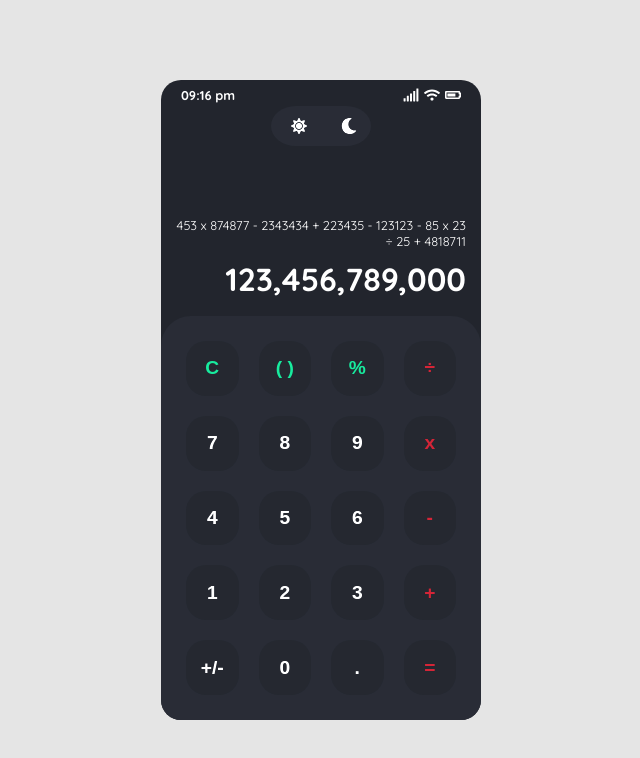
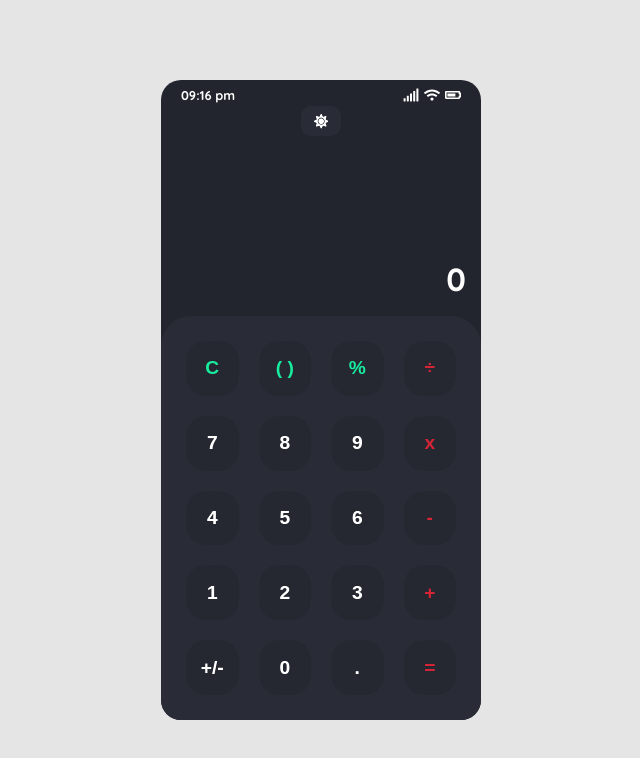
Before and after one commit to vjespinoza/react-calculator, a React (Create React App) app: page / in a window 1280 px wide. Shown: the top 758 px of the page, without its empty margins (319-959 px from the left). Built offline with nearby package versions, Linux system fonts and the light colour scheme.

Commit message:
useCalc - currentValue with decimals and thounsand separator

```diff
--- a/src/components/Calculator/Calculator.elements.js
+++ b/src/components/Calculator/Calculator.elements.js
@@ -49,39 +49,20 @@ export const DisplayTop = styled.div`
         display: flex;
         justify-content: center;
         align-items: center;
-        width: 50px;
-        height: 40px;
+        width: 40px;
+        height: 30px;
         position: absolute;
         top: 110%;
         left: 50%;
-        transform: translateX(-100%);
-        border-top-left-radius: 50%;
-        border-bottom-left-radius: 50%;
-    }
-
-    & span:nth-child(4) {
-        background: ${(props) => (props.darkMode ? colLigth : colDark)};
-        filter: brightness(1.2);
-        display: flex;
-        justify-content: center;
-        align-items: center;
-        width: 50px;
-        height: 40px;
-        position: absolute;
-        top: 110%;
-        right: 50%;
-        transform: translateX(100%);
-        border-top-right-radius: 50%;
-        border-bottom-right-radius: 50%;
-    }
-
-    & span:nth-child(3) > *,
-    span:nth-child(4) > * {
-        cursor: pointer;
+        transform: translateX(-50%);
+        border-radius: 10px;
     }
 
     & span > svg {
+        cursor: pointer;
         fill: ${(props) => (props.darkMode ? colDark : "white")};
+        margin: 0;
+        font-size: 0.9rem;
     }
 `;
 
--- a/src/components/Calculator/Calculator.js
+++ b/src/components/Calculator/Calculator.js
@@ -1,12 +1,18 @@
 import React from "react";
 import Display from "./Display/Display";
 import Keyboard from "./Keyboard/Keyboard";
+import useCalc from "../../hooks/useCalc";
 
 const Calculator = ({ toggleDarkMode, darkMode }) => {
+    const { handleClick, currentVal } = useCalc();
     return (
         <>
-            <Display darkMode={darkMode} toggleDarkMode={toggleDarkMode} />
-            <Keyboard darkMode={darkMode} />
+            <Display
+                currentVal={currentVal}
+                darkMode={darkMode}
+                toggleDarkMode={toggleDarkMode}
+            />
+            <Keyboard handleClick={handleClick} darkMode={darkMode} />
         </>
     );
 };
--- a/src/components/Calculator/Display/Display.js
+++ b/src/components/Calculator/Display/Display.js
@@ -15,12 +15,12 @@ import {
     FaMoon,
 } from "react-icons/fa";
 import { getTime } from "../../../utils/time";
+import { convertNumbers } from "../../../utils/stringParser";
 
-const Display = ({ toggleDarkMode, darkMode }) => {
+const Display = ({ toggleDarkMode, darkMode, currentVal }) => {
     const [time, setTime] = useState(getTime());
-    const [history, setHistory] = useState(
-        "453 x 874877 - 2343434 + 223435 - 123123 - 85 x 23 ÷ 25 + 4818711"
-    );
+
+    const displayValues = convertNumbers(currentVal);
 
     useEffect(() => {
         setInterval(() => {
@@ -40,15 +40,16 @@ const Display = ({ toggleDarkMode, darkMode }) => {
                     <FaBatteryThreeQuarters />
                 </TopRigth>
                 <span>
-                    <FaSun onClick={toggleDarkMode} />
-                </span>
-                <span>
-                    <FaMoon onClick={toggleDarkMode} />
+                    {darkMode ? (
+                        <FaMoon onClick={toggleDarkMode} />
+                    ) : (
+                        <FaSun onClick={toggleDarkMode} />
+                    )}
                 </span>
             </DisplayTop>
-            <DisplayHistory darkMode={darkMode}>{history}</DisplayHistory>
+            <DisplayHistory darkMode={darkMode}></DisplayHistory>
             {/* Prevent the input of more than 12 digits */}
-            <DisplayValue darkMode={darkMode}>123,456,789,000</DisplayValue>
+            <DisplayValue darkMode={darkMode}>{displayValues}</DisplayValue>
         </CalcDisplay>
     );
 };
--- a/src/components/Calculator/Keyboard/Keyboard.js
+++ b/src/components/Calculator/Keyboard/Keyboard.js
@@ -2,7 +2,7 @@ import React from "react";
 import { CalcButton, CalcKeyboard } from "../Calculator.elements";
 import { buttons } from "../../../utils/buttons";
 
-const Keyboard = ({ darkMode }) => {
+const Keyboard = ({ darkMode, handleClick }) => {
     return (
         <CalcKeyboard darkMode={darkMode}>
             {buttons.map((button, i) => {
@@ -13,6 +13,7 @@ const Keyboard = ({ darkMode }) => {
                         name={button.name}
                         value={button.value}
                         accent={button.color}
+                        onClick={handleClick}
                     >
                         {button.icon}
                     </CalcButton>
--- /dev/null
+++ b/src/hooks/useCalc.js
@@ -0,0 +1,36 @@
+import { useState, useEffect } from "react";
+
+const useCalc = () => {
+    const [buttonData, setButtonData] = useState({});
+    const [number, setNumber] = useState("");
+    const [operator, setOperator] = useState("");
+    const [currentVal, setCurrentVal] = useState("0");
+    const [history, setHistory] = useState("");
+
+    const handleClick = (e) => {
+        const { name, value } = e.target;
+
+        setButtonData({
+            [name]: value,
+        });
+    };
+
+    useEffect(() => {
+        if (Object.keys(buttonData)[0] === "number") {
+            setCurrentVal(currentVal.concat(Object.values(buttonData)[0]));
+        }
+        if (
+            Object.keys(buttonData)[0] === "decimal" &&
+            !currentVal.includes(".")
+        ) {
+            setCurrentVal(currentVal.concat(Object.values(buttonData)[0]));
+        }
+    }, [buttonData]);
+
+    return {
+        handleClick,
+        currentVal,
+    };
+};
+
+export default useCalc;
--- /dev/null
+++ b/src/utils/stringParser.js
@@ -0,0 +1,16 @@
+export const convertNumbers = (string) => {
+    let int = null;
+    // let decimals = null;
+
+    if (string.includes(".")) {
+        let decimals = string.slice(string.indexOf(".") + 1);
+        console.log(decimals.length);
+        int = parseFloat(string).toPrecision(decimals.length + 1);
+    } else {
+        int = parseInt(string);
+    }
+
+    const converted = int.toLocaleString("en-US");
+
+    return converted;
+};
```
